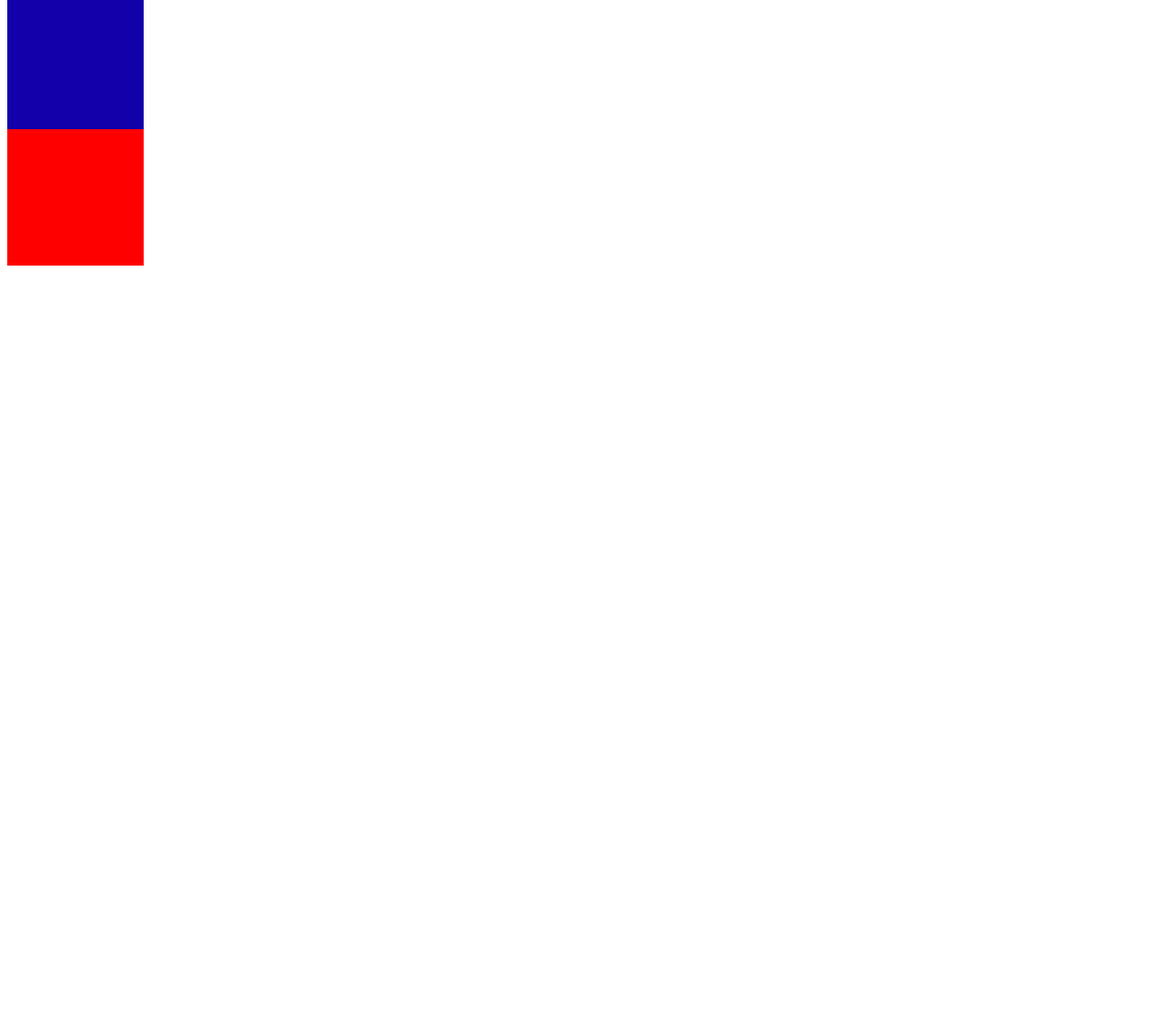
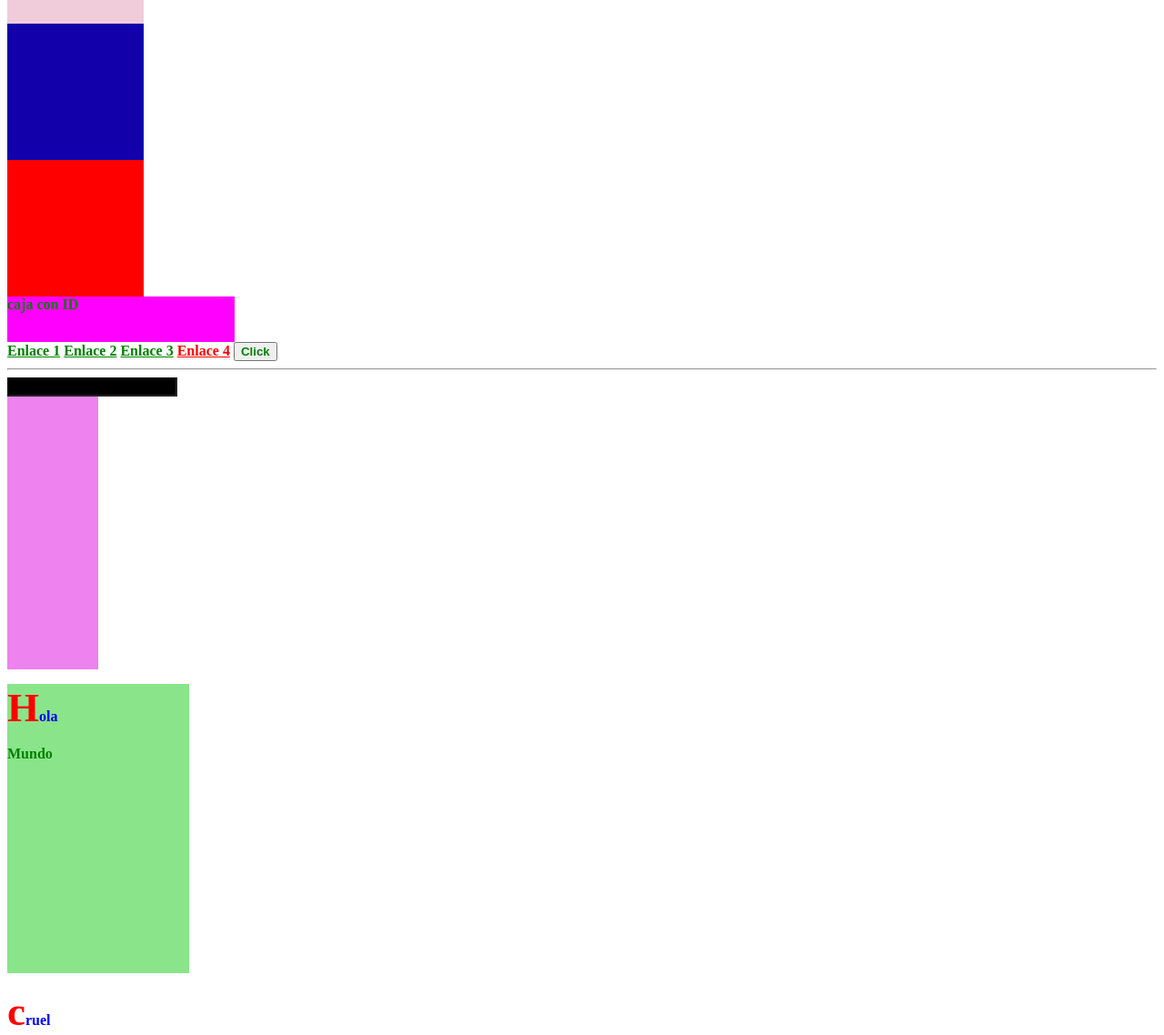
Before and after one commit to Isabella12-bit/CSS_Ejercicios, a plain HTML site: page index.html in a window 1280 px wide. Shown: the part 616-1754 px from the top of the page at 91% size. Before the commit the page ends 916 px from the top, so only its background shows below. Drawn offline with Linux system fonts and the light colour scheme.

Commit message:
Agregado de cajas

```diff
--- a/estilos.css
+++ b/estilos.css
@@ -31,3 +31,38 @@ p{
     height: 150px;
     background-color: hsl(0, 100%, 50%);
 }
+
+*{
+    color: green;
+    font-weight: bolder;
+}
+#soy_unico{
+    width: 250px;
+    height: 50px;
+    background-color: magenta;
+}
+a[title]{
+    color: red;
+}
+button:hover{
+    background-color: chocolate;
+    color: rebeccapurple;
+}
+input:disabled{
+    background-color: black;
+}
+p::first-line{
+    color: blue;
+}
+p::first-letter{
+    color: red;
+    font-size: 45px;
+}
+.capibara1, .capibara2 , .capibara3{
+    width: 100px;
+    height: 100px;
+    background-color:violet;
+}
+.padre p{
+    color:  red;
+}
--- a/index.html
+++ b/index.html
@@ -28,5 +28,29 @@
     <div class="capibara">
 
     </div>
+    <div id="soy_unico">
+        caja con ID
+    </div>
+    <a href="">Enlace 1</a>
+    <a href="">Enlace 2</a>
+    <a href="">Enlace 3</a>
+    <a title="importante" href="">Enlace 4</a>
+    <button>Click</button>
+    <hr>
+    <input type="text" disabled>
+    <div class="capibara1">
+
+    </div>
+    <div class="capibara2">
+
+    </div>
+    <div class="capibara3">
+
+    </div>
+    <div class="padre">
+        <p>Hola</p>
+        <div>Mundo</div>
+        <p>cruel</p>
+    </div>
 </body>
 </html>
```
